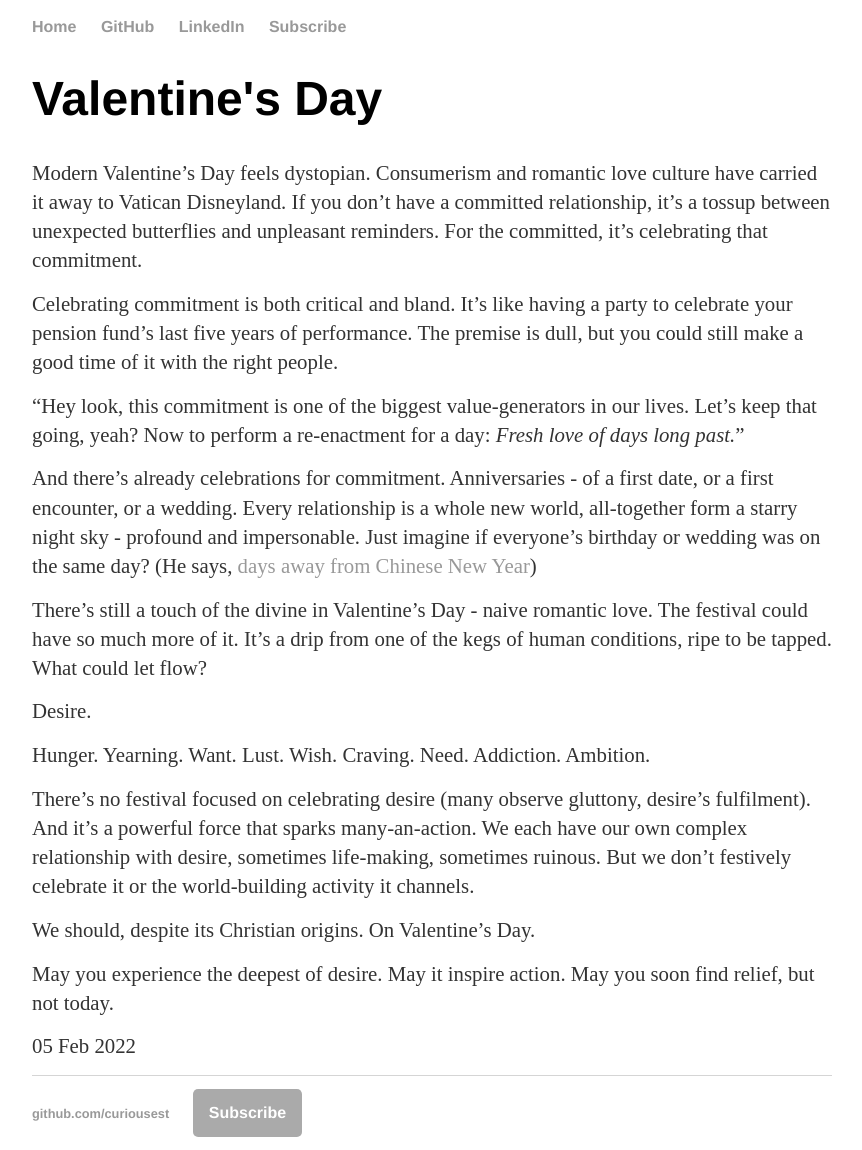
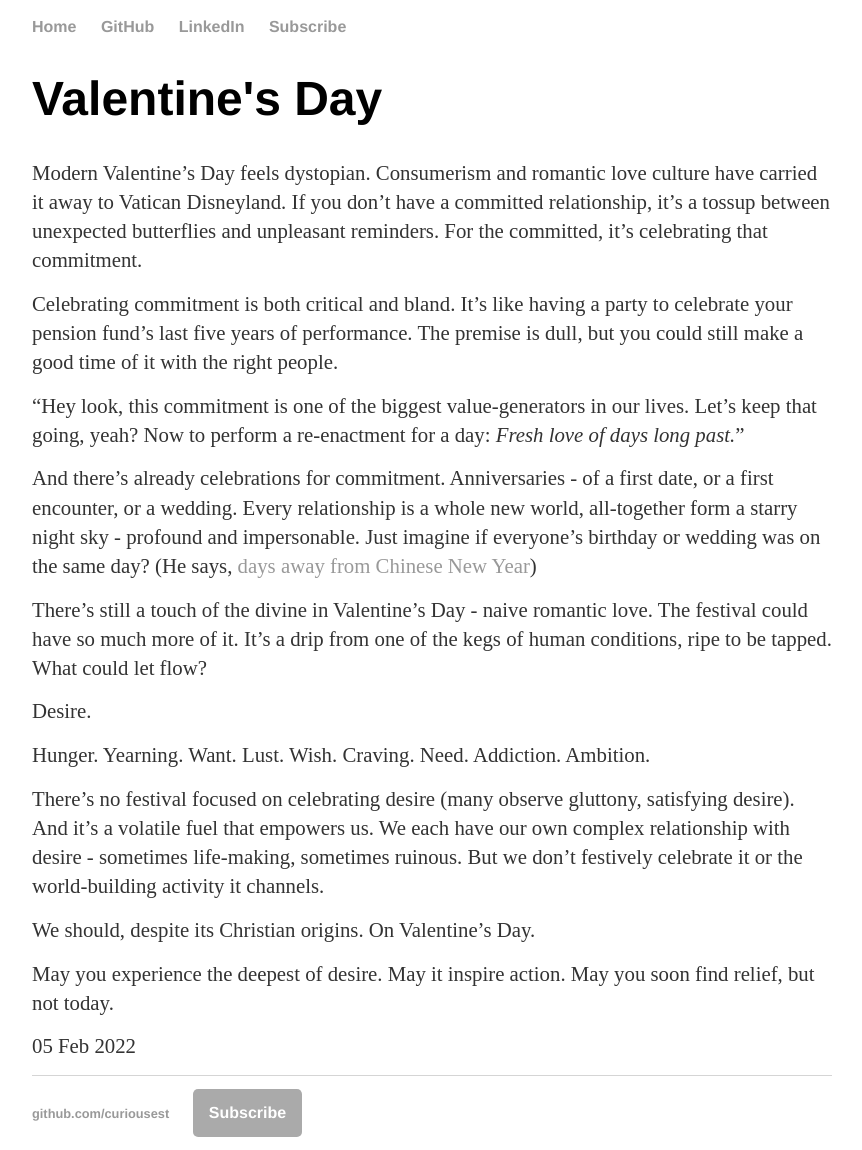
Before and after one commit to curiousest/curiousest.github.io, a Jekyll site: the page built from _posts/2022-02-05-valentines-day.md, in a window 1280 px wide. Shown: the whole page, without its empty margins (208-1070 px from the left). Built offline with Jekyll 4.4.1, drawn with Linux system fonts in a browser that asks for light colours.

Commit message:
Some wording.

```diff
--- a/_posts/2022-02-05-valentines-day.md
+++ b/_posts/2022-02-05-valentines-day.md
@@ -22,7 +22,7 @@ Desire.
 
 Hunger. Yearning. Want. Lust. Wish. Craving. Need. Addiction. Ambition.
 
-There's no festival focused on celebrating desire (many observe gluttony, desire's fulfilment). And it's a powerful force that sparks many-an-action. We each have our own complex relationship with desire, sometimes life-making, sometimes ruinous. But we don't festively celebrate it or the world-building activity it channels.
+There's no festival focused on celebrating desire (many observe gluttony, satisfying desire). And it's a volatile fuel that empowers us. We each have our own complex relationship with desire - sometimes life-making, sometimes ruinous. But we don't festively celebrate it or the world-building activity it channels.
 
 We should, despite its Christian origins. On Valentine's Day.
 
```
